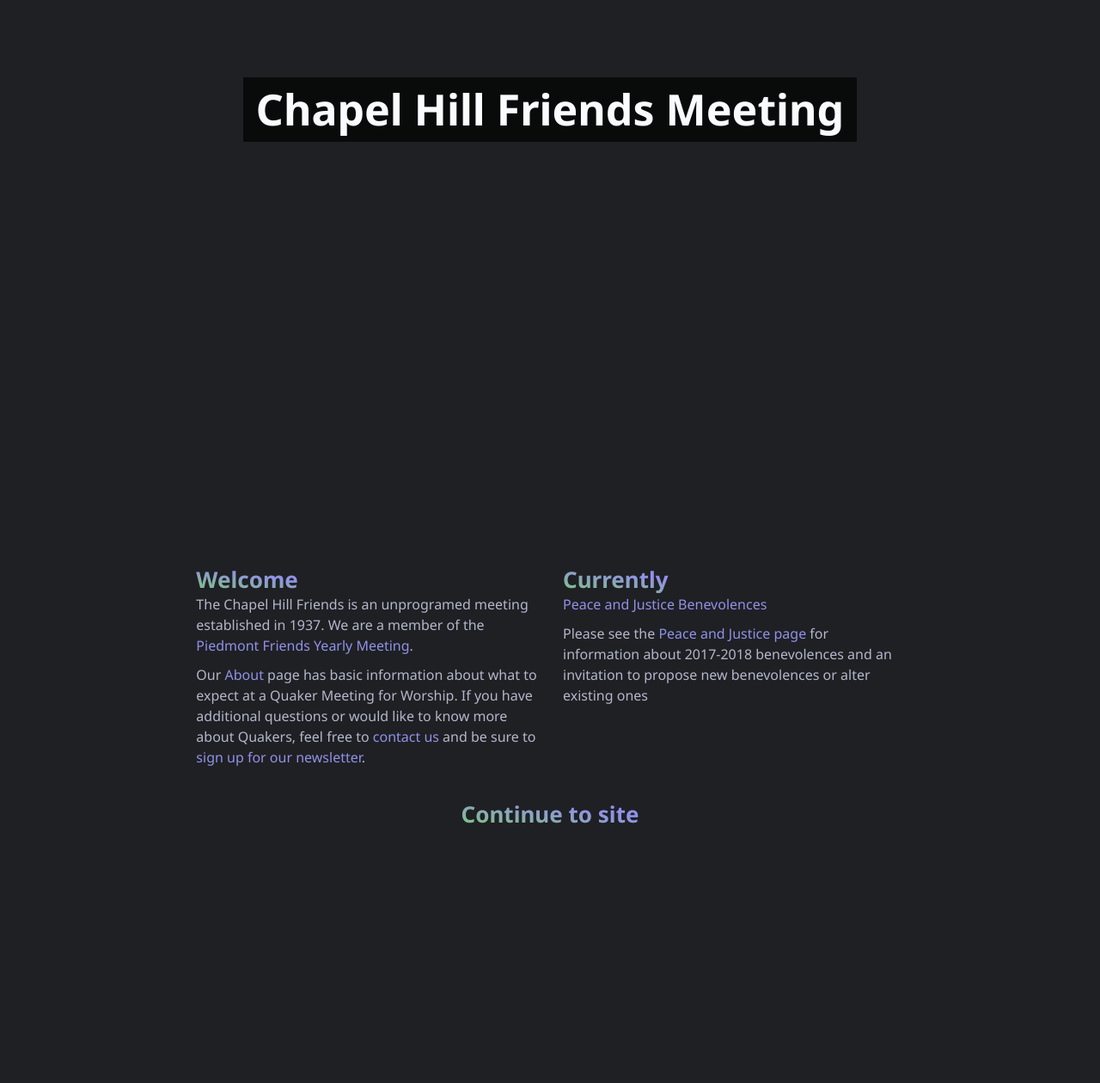
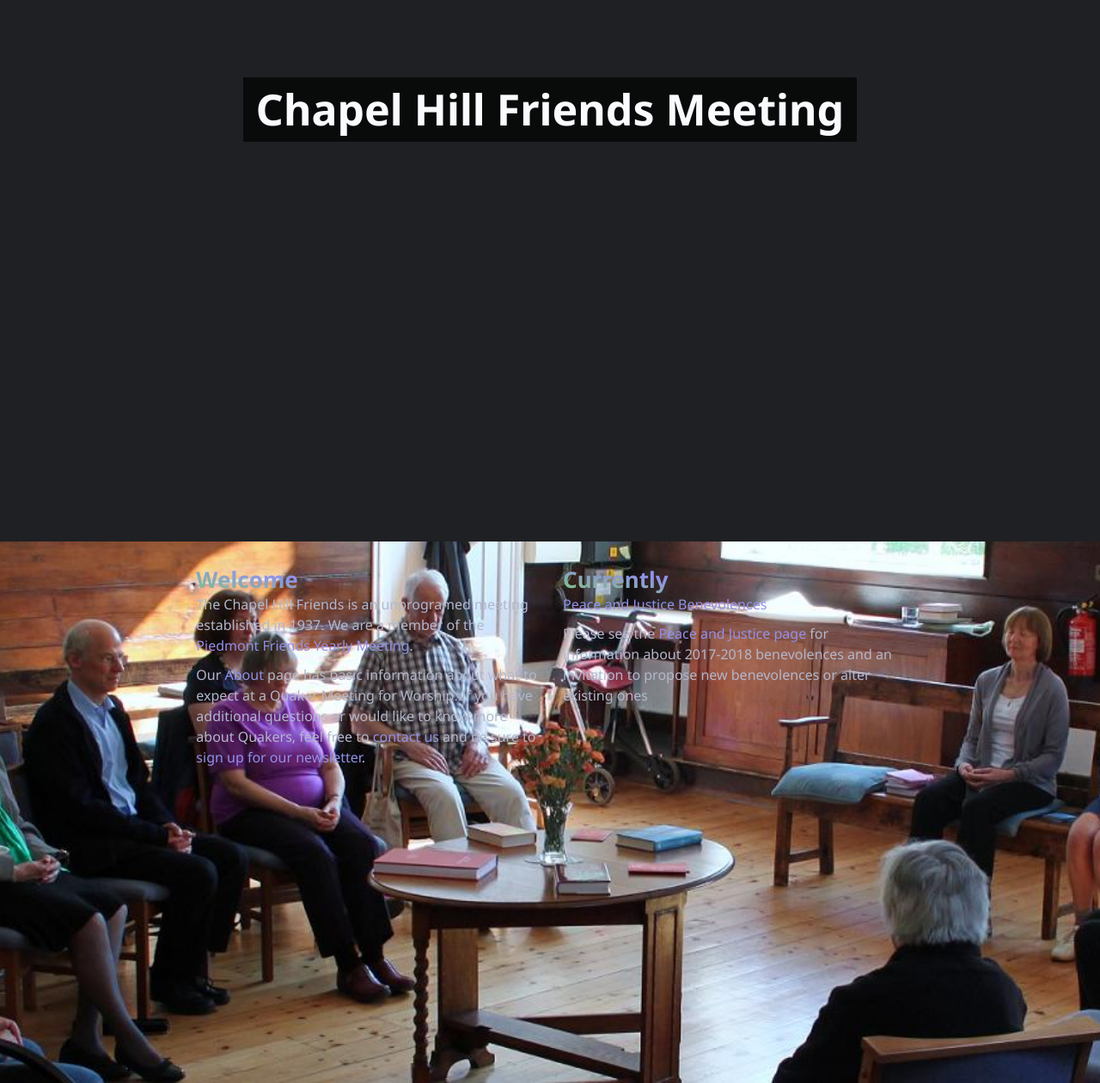
Before and after one commit to chfm/chfm.github.io, a Jekyll site: the page built from landing.md, in a window 1280 px wide. Shown: the whole page at 86% size. Built offline with Jekyll 4.4.1, drawn with Linux system fonts in a browser that asks for light colours; before the commit the page ends 965 px from its top, so only the background shows below that.

Commit message:
added landing.md

```diff
--- a/landing.md
+++ b/landing.md
@@ -8,7 +8,7 @@
   <div class="row justify-content-center">
     <div class="col-12 noPadding" id="bigImage">
       <div class="parallax"></div>
-      <!-- <img class="img-fluid" src="/assets/images/quaker-meeting.jpg" /> -->
+      <img class="img-fluid" src="assets/images/quaker-meeting.jpg" />
     </div>
     <div class="col" id="chfmOverlay">
       Chapel Hill Friends Meeting
```
